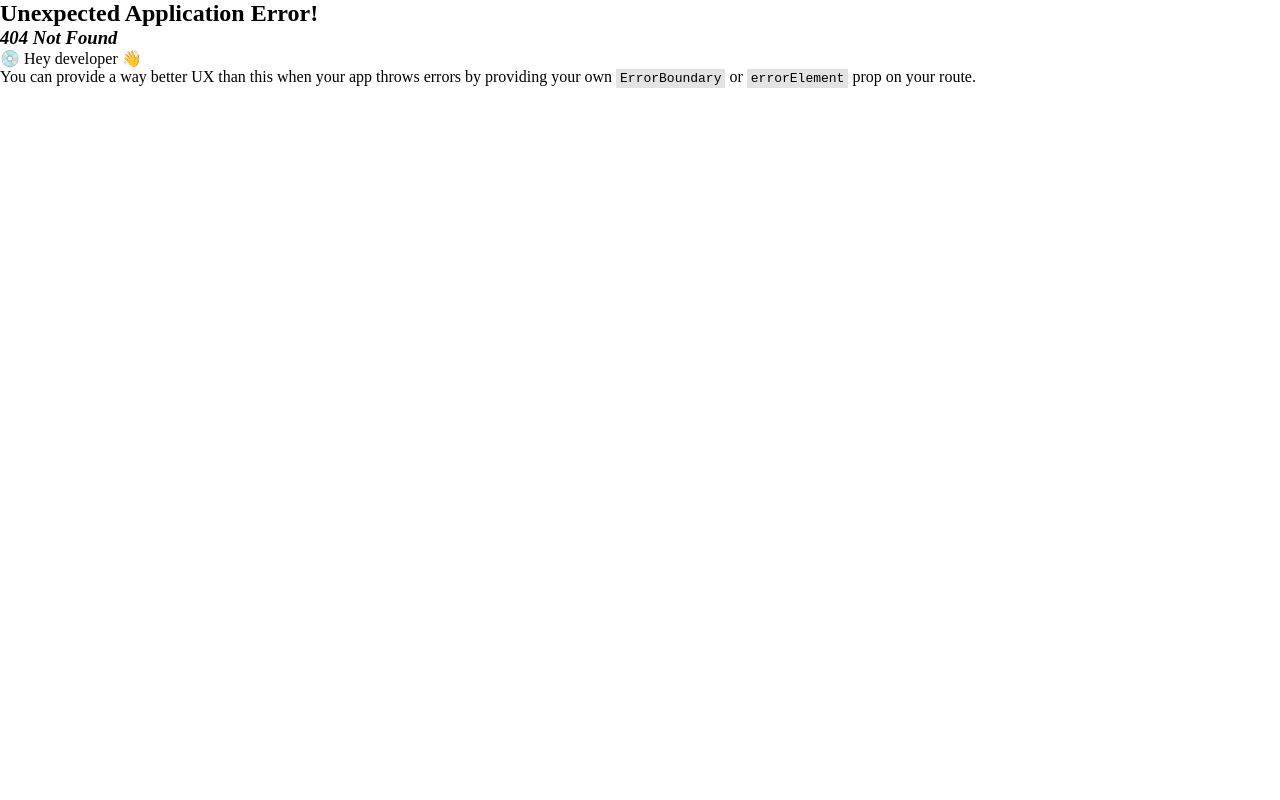
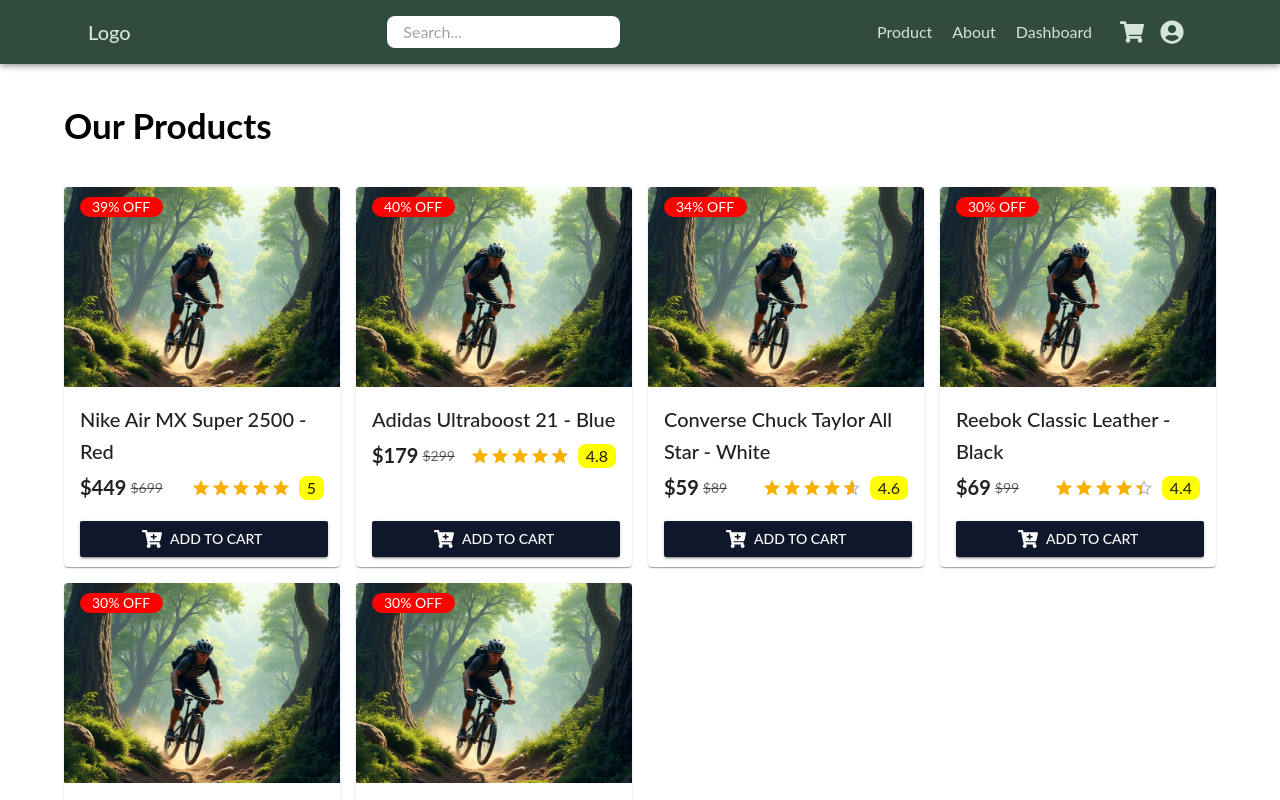
Before and after one commit to alamin-cse44/a4-bike-shop-client, a React (Vite) app: page /product in a window 1280 px wide. Before the commit this address had no page. Shown: the top 800 px of the page. Built offline with nearby package versions, Linux system fonts and the light colour scheme.

Commit message:
Add: product url

```diff
--- /dev/null
+++ b/src/pages/product/AllProducts.tsx
@@ -0,0 +1,96 @@
+import ProductCard from "../../components/ProductCard";
+import img from "../../assets/first.webp";
+import { Typography } from "@mui/material";
+
+const AllProducts = () => {
+  return (
+    <>
+      <Typography
+        variant="h4"
+        sx={{
+          fontWeight: "bold",
+          my: 5,
+          fontSize: { xs: "18px", md: "35px" },
+        }}
+      >
+        Our Products
+      </Typography>
+      <div
+        style={{
+          display: "grid",
+          gridTemplateColumns: "repeat(auto-fit, minmax(250px, 1fr))",
+          gap: "16px",
+        }}
+      >
+        {products.map((product) => (
+          <ProductCard key={product.id} product={product} />
+        ))}
+      </div>
+    </>
+  );
+};
+
+export default AllProducts;
+
+const products = [
+  {
+    id: 1,
+    name: "Nike Air MX Super 2500 - Red",
+    image: img,
+    price: 449,
+    originalPrice: 699,
+    discount: 39,
+    rating: 5,
+    ratingCount: 5,
+  },
+  {
+    id: 2,
+    name: "Adidas Ultraboost 21 - Blue",
+    image: img,
+    price: 179,
+    originalPrice: 299,
+    discount: 40,
+    rating: 4.8,
+    ratingCount: 128,
+  },
+  {
+    id: 3,
+    name: "Converse Chuck Taylor All Star - White",
+    image: img,
+    price: 59,
+    originalPrice: 89,
+    discount: 34,
+    rating: 4.6,
+    ratingCount: 72,
+  },
+  {
+    id: 4,
+    name: "Reebok Classic Leather - Black",
+    image: img,
+    price: 69,
+    originalPrice: 99,
+    discount: 30,
+    rating: 4.4,
+    ratingCount: 41,
+  },
+  {
+    id: 5,
+    name: "Reebok Classic Leather - Black",
+    image: img,
+    price: 69,
+    originalPrice: 99,
+    discount: 30,
+    rating: 4.4,
+    ratingCount: 41,
+  },
+  {
+    id: 6,
+    name: "Reebok Classic Leather - Black",
+    image: img,
+    price: 69,
+    originalPrice: 99,
+    discount: 30,
+    rating: 4.4,
+    ratingCount: 41,
+  },
+];
--- /dev/null
+++ b/src/pages/product/Product.tsx
@@ -0,0 +1,12 @@
+import { Container } from '@mui/material';
+import AllProducts from './AllProducts';
+
+const Product = () => {
+    return (
+        <Container>
+            <AllProducts />
+        </Container>
+    );
+};
+
+export default Product;
--- a/src/routes/Routes.tsx
+++ b/src/routes/Routes.tsx
@@ -3,6 +3,7 @@
 import Signup from "../pages/auth/Signup";
 import Home from "../pages/home/Home";
 import Login from "../pages/auth/Login";
+import Product from "../pages/product/Product";
 
 export const router = createBrowserRouter([
   {
@@ -12,6 +13,10 @@
       {
         path: "/",
         element: <Home />,
+      },
+      {
+        path: "product",
+        element: <Product />,
       },
       {
         path: "signup",
```
